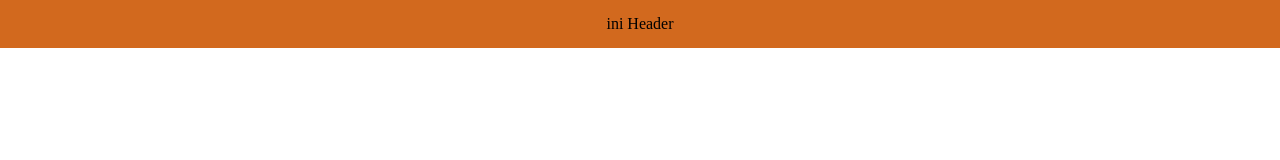
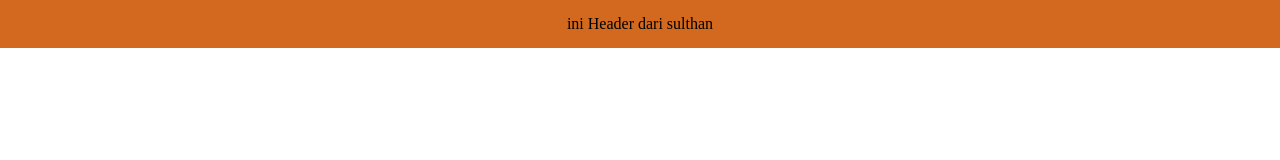
Before and after one commit to sulthanalihsan/belajar-git2, a plain HTML site: page index.html in a window 1280 px wide. Drawn offline with Linux system fonts and the light colour scheme.

Commit message:
nambahin add *header dari sulthan

```diff
--- a/index.html
+++ b/index.html
@@ -8,7 +8,7 @@
     <link rel="stylesheet" href="styling.css">
 </head>
 <body>
-    <header>ini Header</header>
+    <header>ini Header dari sulthan</header>
     <section id="body"></section>
     <footer></footer>
 </body>
```
